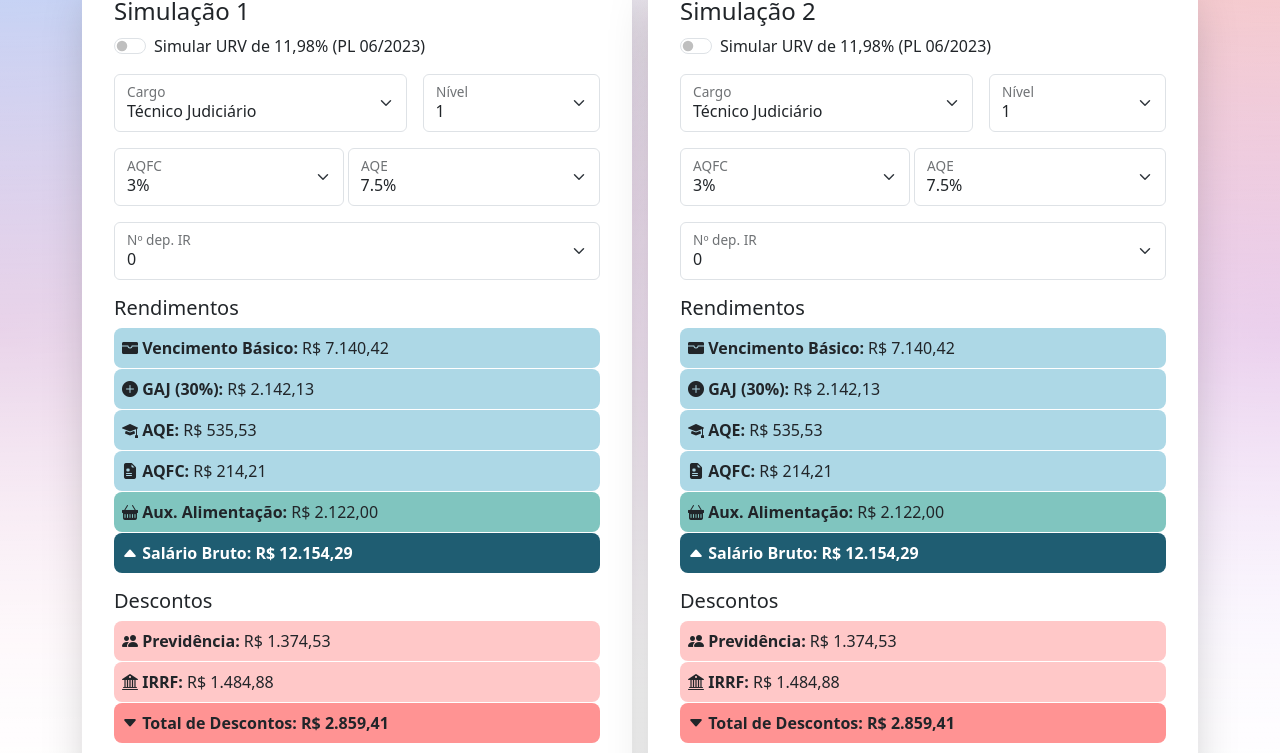
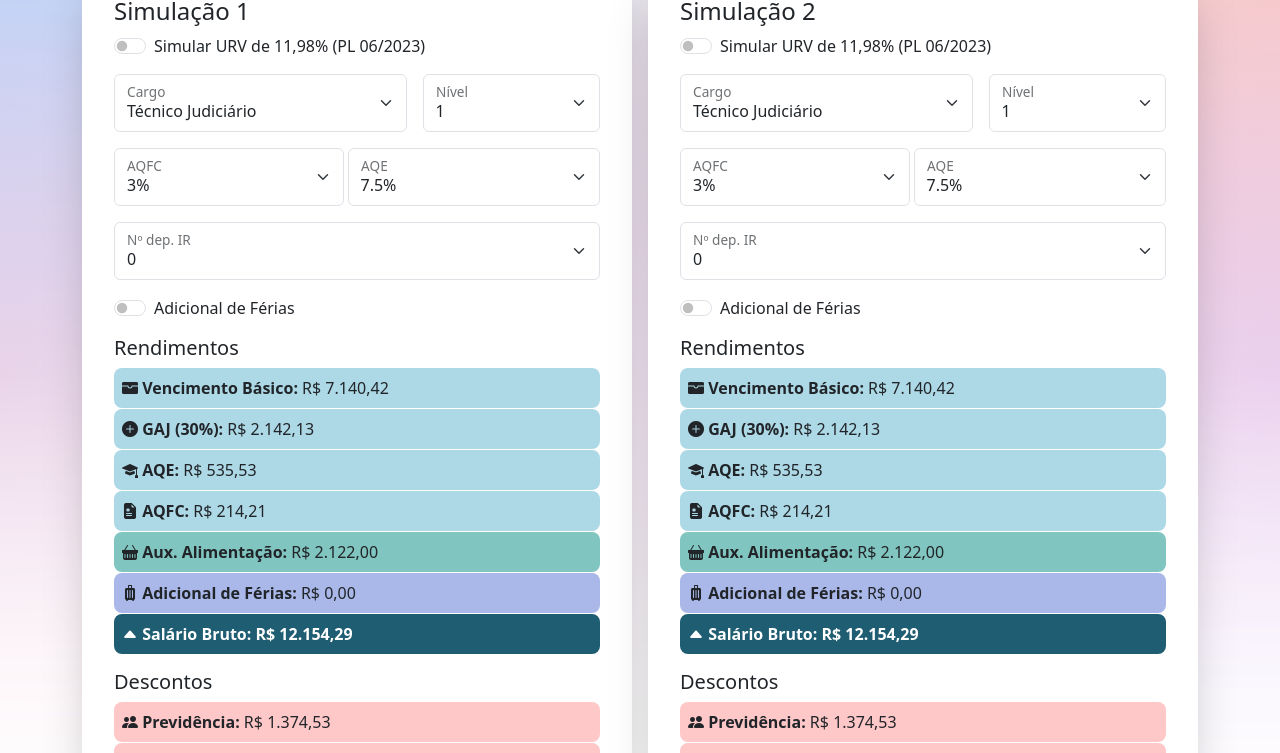
Before and after one commit to guilhermeoq/carreira-tjto, a Vue app: page / in a window 1280 px wide. Shown: the part 400-1153 px from the top of the page. Built offline with nearby package versions, Linux system fonts and the light colour scheme.

Commit message:
feat: Adicional de Férias

```diff
--- a/src/components/Calculadora.vue
+++ b/src/components/Calculadora.vue
@@ -135,6 +135,7 @@
               <label for="aqe">AQE</label>
             </div>
           </div>
+
           <!-- SELECTION DEPENDENTE IR -->
           <div class="form-floating mb-3 flex-fill">
             <select
@@ -148,17 +149,16 @@
             <label for="dependente">Nº dep. IR</label>
           </div>
 
-          <!-- SWITCH 13 SALARIO
           <div class="form-check form-switch mb-3">
             <input
-              v-model="calculator.decimoTerc"
+              v-model="calculator.switchFerias"
               class="form-check-input"
               type="checkbox"
               role="switch"
-              id="13Switch"
+              id="ferias"
             />
-            <label class="form-check-label" for="13Switch">13º Salário</label>
-          </div>-->
+            <label class="form-check-label" for="ferias">Adicional de Férias</label>
+          </div>
         </form>
         <div>
           <h5 style="margin-top: 10px">Rendimentos</h5>
@@ -180,6 +180,10 @@
           </p>
           <p class="tab-alimentacao">
             <strong> <i class="bi bi-basket-fill"></i> Aux. Alimentação:</strong> R$ 2.122,00
+          </p>
+          <p class="tab-ferias">
+            <strong> <i class="bi bi-suitcase-fill"></i> Adicional de Férias:</strong>
+            {{ formatarParaBR(calculator.ferias) }}
           </p>
           <p class="tab-bruto">
             <i class="bi bi-caret-up-fill"></i> Salário Bruto:
@@ -257,6 +261,7 @@ export default {
         aqfc: 3,
         aqe: 7.5,
         dependente: 0,
+        ferias: 0,
         vencimentoBasico: 0,
         gaj: 0,
         aqfcValue: 0,
@@ -292,11 +297,19 @@ export default {
       calculator.gaj = calculator.vencimentoBasico * 0.3
       calculator.aqfcValue = calculator.vencimentoBasico * (calculator.aqfc / 100)
       calculator.aqeValue = calculator.vencimentoBasico * (calculator.aqe / 100)
+      calculator.ferias = calculator.switchFerias
+        ? (calculator.vencimentoBasico +
+            calculator.gaj +
+            calculator.aqfcValue +
+            calculator.aqeValue) /
+          3
+        : 0
       calculator.salarioBruto =
         calculator.vencimentoBasico +
         calculator.gaj +
         calculator.aqfcValue +
         calculator.aqeValue +
+        calculator.ferias +
         2122
       calculator.previdencia =
         (calculator.vencimentoBasico + calculator.gaj + calculator.aqeValue) * 0.14
@@ -430,6 +443,13 @@ export default {
   margin-bottom: 1px;
 }
 
+.tab-ferias {
+  background-color: #a9b8e9;
+  padding: 0.5em;
+  border-radius: 0.5em;
+  margin-bottom: 1px;
+}
+
 .tab-bruto {
   background-color: #1f5d72;
   padding: 0.5em;
```
